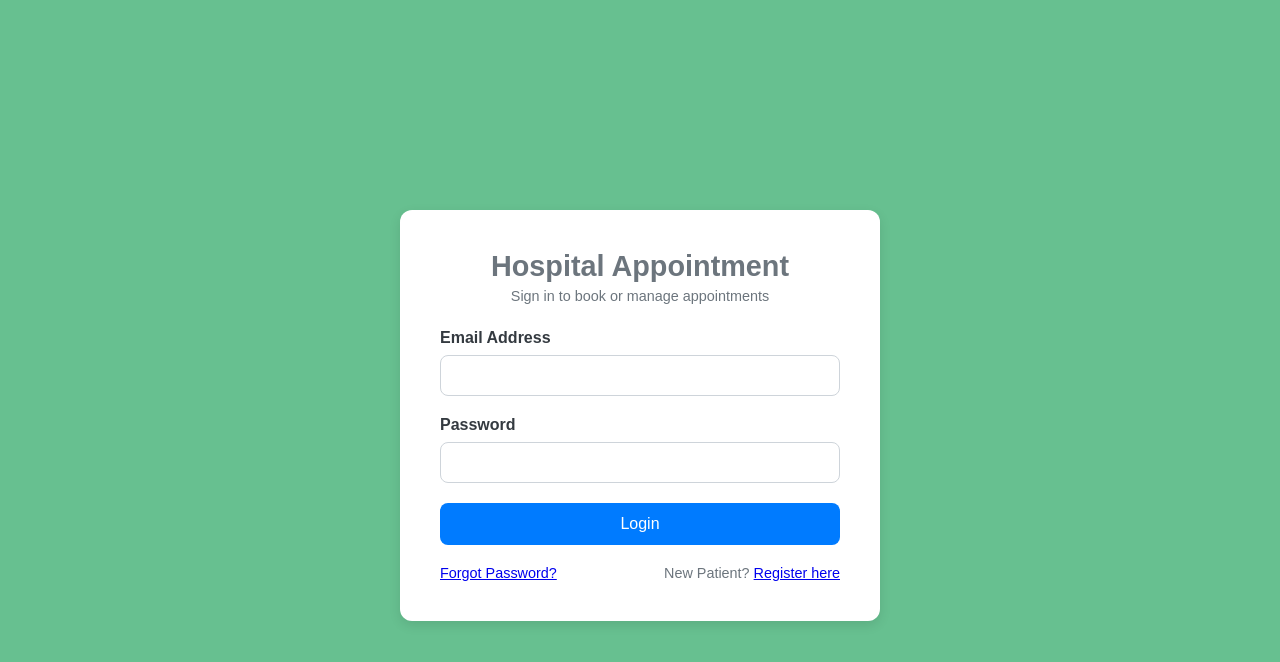
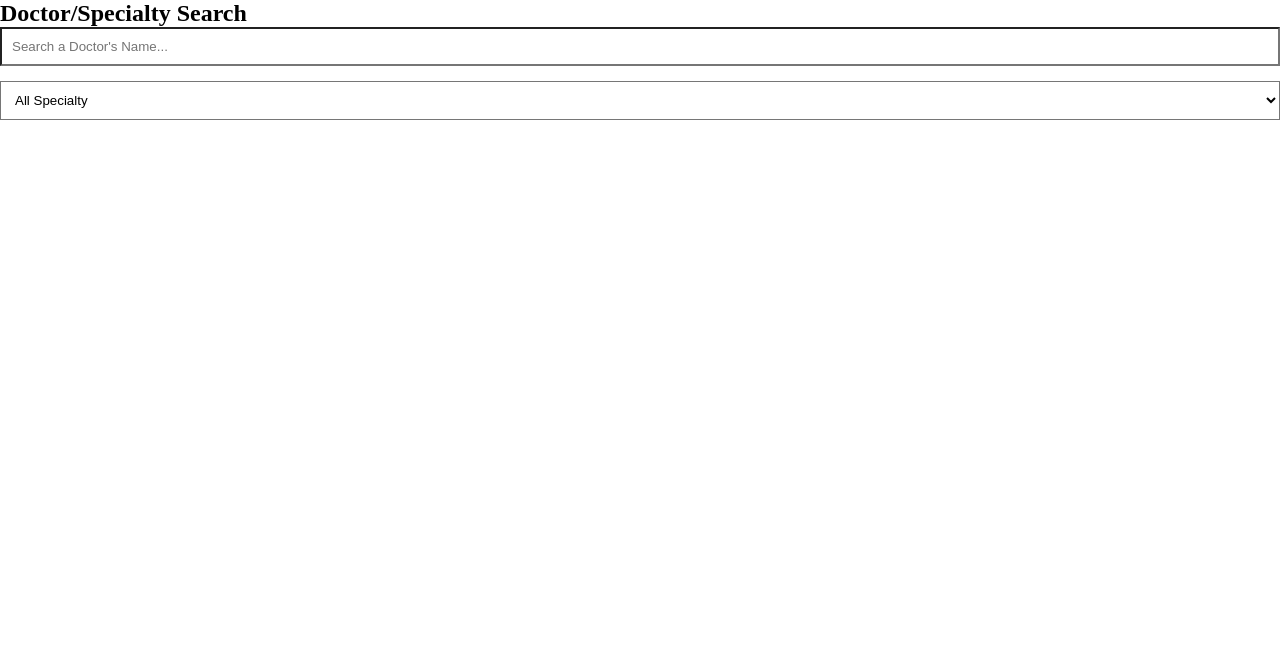
Before and after one commit to Vincent-Caraga/hospital-appointment, a React (Vite) app in the folder client/: page /doctorsearch in a window 1280 px wide. Shown: the top 662 px of the page. Built offline with nearby package versions, Linux system fonts and the light colour scheme.

Commit message:
feat: creating patient dashboard

```diff
--- a/client/src/App.jsx
+++ b/client/src/App.jsx
@@ -2,6 +2,7 @@ import React from "react";
 import { BrowserRouter as Router, Routes, Route } from "react-router-dom";
 import Register from "./pages/Register";
 import Login from "./pages/Login";
+import PatientDashboard from "./pages/PatientDashboard";
 
 const App = () => {
   return (
@@ -9,6 +10,7 @@ const App = () => {
       <Routes>
         <Route path="/register" element={<Register />} />
         <Route path="*" element={<Login />} />
+        <Route path="/doctorsearch" element={<PatientDashboard />} />
       </Routes>
     </Router>
   );
--- a/client/src/CSS/Login.css
+++ b/client/src/CSS/Login.css
@@ -81,5 +81,3 @@
     font-size: 1.8rem; /* Larger font size for desktop */
   }
 }
-
-/* Last edit Oct 20 */
--- /dev/null
+++ b/client/src/pages/PatientDashboard.jsx
@@ -0,0 +1,92 @@
+import React, { useState, useEffect } from "react";
+import { useNavigate } from "react-router-dom"; //Assuming I will use react-router-dom for navigation
+
+// DUMMY DATA
+const DUMMY_DOCTORS = [
+  {
+    id: 7,
+    firstname: "Juan",
+    lastname: "Lonzana",
+    specialty: "OB/GYNs",
+    email: "juan.lonzana@hospital.com",
+  },
+  {
+    id: 8,
+    firstname: "Michelle",
+    lastname: "Almencion",
+    specialty: "Nephrologist",
+    email: "michelle.almencion@hospital.com",
+  },
+];
+
+function PatientDashboard() {
+  const [searchTerm, setSearchTerm] = useState("");
+  const [selectedSpecialty, setSelectedSpecialty] = useState("");
+  const [doctors, setDoctors] = useState([]);
+  const navigate = useNavigate();
+
+  useEffect(() => {
+    let filtered = DUMMY_DOCTORS;
+
+    if (selectedSpecialty) {
+      filtered = filtered.filter((doc) => doc.specialty === selectedSpecialty);
+    }
+
+    if (searchTerm) {
+      filtered = filtered.filter((doc) =>
+        doc.lastname.toLowerCase().includes(searchTerm.toLowerCase())
+      );
+    }
+    setDoctors(filtered);
+  }, [selectedSpecialty, searchTerm]);
+
+  //Navigate to schedule selection screen
+  const handleBookNow = (doctorId) => {
+    //Navigate to the booking screen, passing the doctorId
+    navigate(`/book/${doctorId}`);
+  };
+
+  return (
+    <div className="container">
+      <h2>Doctor/Specialty Search</h2>
+
+      {/* Search Bar */}
+
+      <input
+        type="text"
+        placeholder="Search a Doctor's Name..."
+        value={searchTerm}
+        onChange={(e) => setSearchTerm(e.target.value)}
+        style={{
+          padding: "10px",
+          marginBottom: "15px",
+          width: "100%",
+          boxSizing: "border-box",
+        }}
+      />
+
+      {/* Dropdown Filter */}
+      <select
+        value={selectedSpecialty}
+        onChange={(e) => setSelectedSpecialty(e.target.value)}
+        style={{
+          padding: "10px",
+          marginBottom: "20px",
+          width: "100%",
+          boxSizing: "border-box",
+        }}
+      >
+        <option value="">All Specialty</option>
+        {/* I will put from my API the list of specialty */}
+        <option value="Cardiology">Cardiology</option>
+        <option value="Pediatrics">Pediatrics</option>
+        <option value="Neurology">Neurology</option>
+        <option value="Dentistry">Dentistry</option>
+        <option value="Dermatology">Dermatology</option>
+        <option value="Opthalmology">Opthalmology</option>
+      </select>
+    </div>
+  );
+}
+
+export default PatientDashboard;
```
Also changed, not shown: 1 other file (tests, documents, lock files or other folders).
